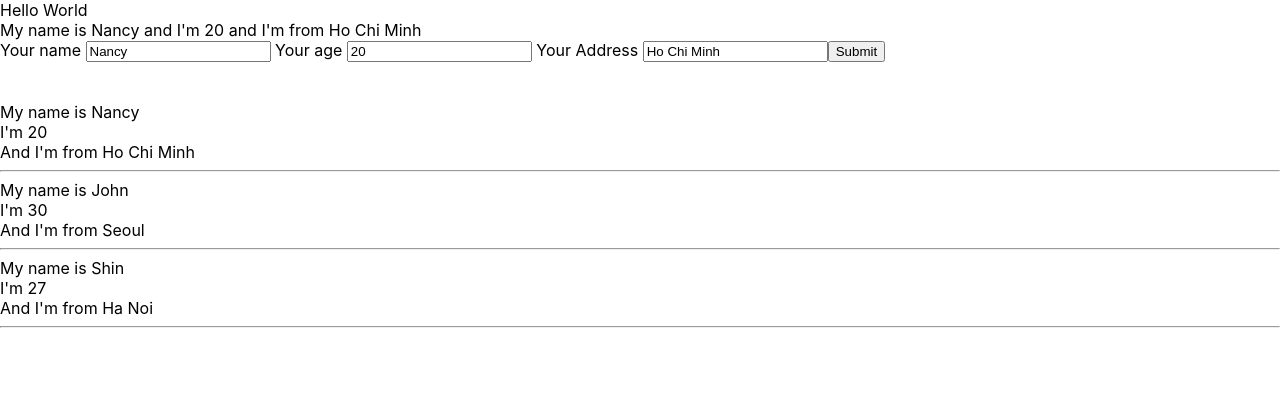
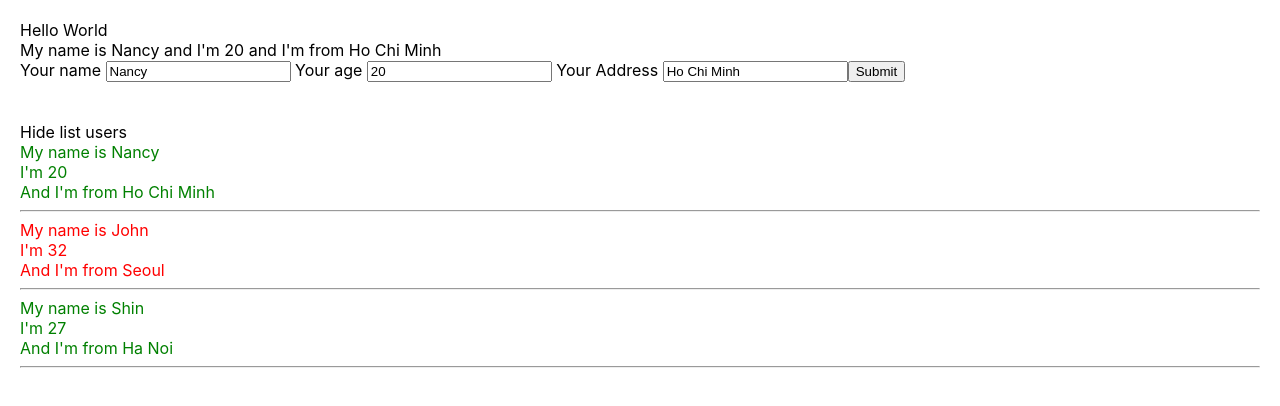
Before and after one commit to TruongNgan6/Test, a React (Create React App) app: page / in a window 1280 px wide. Shown: the top 406 px of the page. Built offline with nearby package versions, Linux system fonts and the light colour scheme.

Commit message:
video 25

```diff
--- a/src/App.css
+++ b/src/App.css
@@ -1,4 +1,13 @@
+.red{
+  color: red;
+}
+
+.green {
+  color: green;
+}
+
 body {
+  padding: 20px;
   margin: 0;
   font-family: -apple-system, BlinkMacSystemFont, 'Segoe UI', 'Roboto', 'Oxygen',
     'Ubuntu', 'Cantarell', 'Fira Sans', 'Droid Sans', 'Helvetica Neue',
--- a/src/components/DisplayInfo.js
+++ b/src/components/DisplayInfo.js
@@ -1,6 +1,14 @@
 import React from "react";
 
 class DisplayInfo extends React.Component {
+  state = {
+    isShowHideList: true,
+  };
+  handleShowHide = () => {
+    this.setState({
+      isShowHideList: !this.state.isShowHideList,
+    });
+  };
   render() {
     // console.log(this.props);
     const { listUsers } = this.props;
@@ -8,9 +16,22 @@ class DisplayInfo extends React.Component {
     //Props
     return (
       <div>
+        <div>
+          <span
+            onClick={() => {
+              this.handleShowHide();
+            }}
+          >
+            {this.state.isShowHideList === true
+              ? "Hide list users"
+              : "Show list users"}
+          </span>
+        </div>
+        {this.state.isShowHideList && (
+          <div>
             {listUsers.map((user) => {
               return (
-            <div key={user.id}>
+                <div key={user.id} className={+user.age < 30 ? "green" : "red"}>
                   <div>My name is {user.name}</div>
                   <div>I'm {user.age}</div>
                   <div>And I'm from {user.address}</div>
@@ -18,8 +39,8 @@ class DisplayInfo extends React.Component {
                 </div>
               );
             })}
-        {/* <div>My name is {name}</div>
-        <div>I'm {age}</div> */}
+          </div>
+        )}
       </div>
     );
   }
--- a/src/components/MyComponent.js
+++ b/src/components/MyComponent.js
@@ -6,9 +6,9 @@ import DisplayInfo from "./DisplayInfo";
 class MyComponent extends React.Component {
   state = {
     listUsers: [
-      { id: 1, name: "Nancy", age: 20, address: "Ho Chi Minh" },
-      { id: 2, name: "John", age: 30, address: "Seoul" },
-      { id: 3, name: "Shin", age: 27, address: "Ha Noi" },
+      { id: 1, name: "Nancy", age: "20", address: "Ho Chi Minh" },
+      { id: 2, name: "John", age: "32", address: "Seoul" },
+      { id: 3, name: "Shin", age: "27", address: "Ha Noi" },
     ],
   };
   // JSX
--- a/src/index.js
+++ b/src/index.js
@@ -1,16 +1,16 @@
-import React from 'react';
-import ReactDOM from 'react-dom/client';
-import App from './App';
-import reportWebVitals from './reportWebVitals';
-import { Provider } from 'react-redux';
-import store from './redux/store';
+import React from "react";
+import ReactDOM from "react-dom/client";
+import App from "./App";
+import reportWebVitals from "./reportWebVitals";
+import { Provider } from "react-redux";
+import store from "./redux/store";
 
-const root = ReactDOM.createRoot(document.getElementById('root'));
+const root = ReactDOM.createRoot(document.getElementById("root"));
 root.render(
   <Provider store={store}>
-    <React.StrictMode>
-      <App />
-    </React.StrictMode>
+    {/* <React.StrictMode> */}
+    <App />
+    {/* </React.StrictMode> */}
   </Provider>
 );
 
```
Lines whose indentation alone changed are shown as unchanged.
